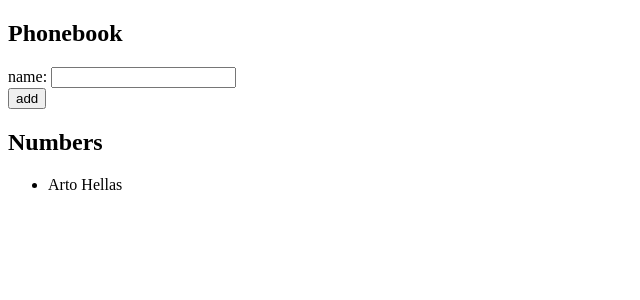
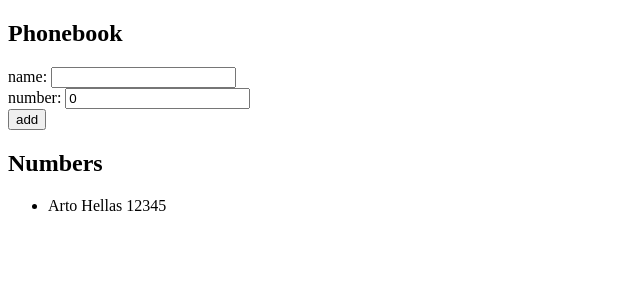
Before and after one commit to VielenKaat/full-stack-open, a React (Create React App) app in the folder part2/phonebook/: page / in a window 1280 px wide. Shown: the top 300 px of the page, without its empty margins (0-640 px from the left). Built offline with nearby package versions, Linux system fonts and the light colour scheme.

Commit message:
part 2.8

```diff
--- a/part2/phonebook/src/App.js
+++ b/part2/phonebook/src/App.js
@@ -2,12 +2,20 @@
 
 const App = () => {
   const [persons, setPersons] = useState([
-    { name: 'Arto Hellas' }
+    {
+      name: 'Arto Hellas',
+      number: 12345
+    }
   ])
   const [newName, setNewName] = useState('')
+  const [newNumber, setNewNumber] = useState(0)
 
-  const handleChange = (event) => {
+  const handleNameChange = (event) => {
     setNewName(event.target.value)
+  }
+
+  const handlePhoneChange = (event) => {
+    setNewNumber(event.target.value)
   }
 
   const submitForm = (event) => {
@@ -21,11 +29,13 @@
     }
 
     const newPerson = {
-      name: newName
+      name: newName,
+      number: newNumber
     }
 
     setPersons(persons.concat(newPerson))
     setNewName('')
+    setNewNumber(0)
 
   }
   return (
@@ -33,7 +43,10 @@
       <h2>Phonebook</h2>
       <form onSubmit={submitForm}>
         <div>
-          name: <input value={newName} onChange={handleChange} />
+          name: <input value={newName} onChange={handleNameChange} />
+        </div>
+        <div>
+          number: <input value={newNumber} onChange={handlePhoneChange} />
         </div>
         <div>
           <button type="submit">add</button>
@@ -43,7 +56,7 @@
       <ul>
         {persons.map((person) =>
           <li key={person.name}>
-            {person.name}
+            {person.name} {person.number}
           </li>
         )}
       </ul>
```
